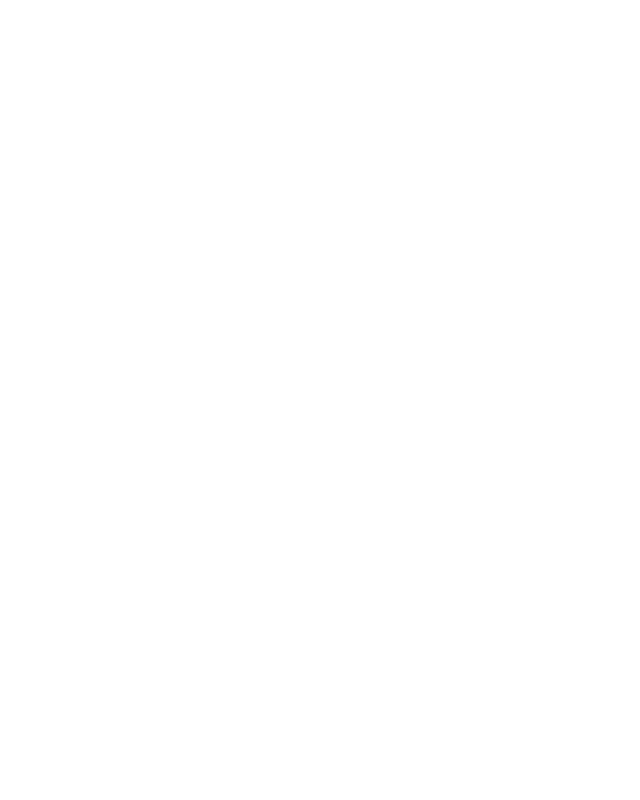
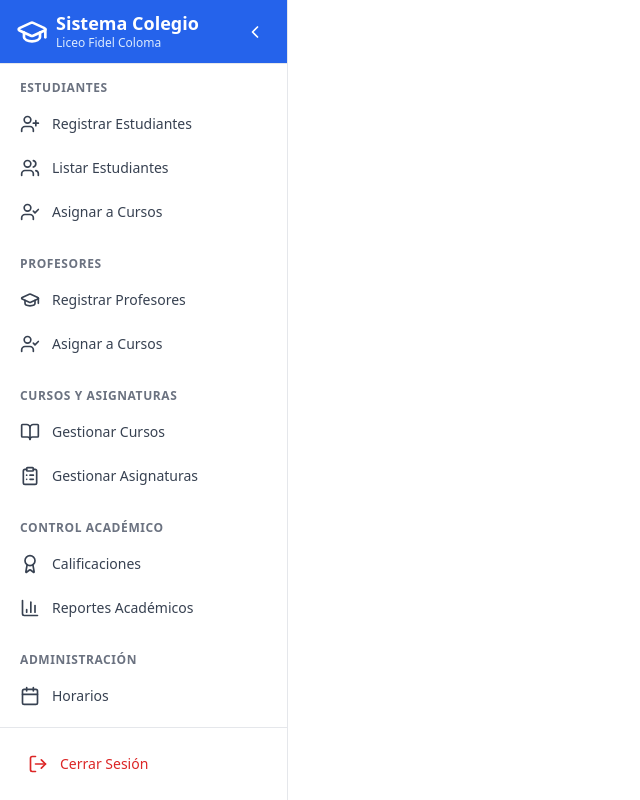
Before and after one commit to luiscr09/SistemaColegio, a React (Vite) app: page /sidebar in a window 1280 px wide. Before the commit this address had no page. Shown: the whole page, without its empty margins (0-640 px from the left). Built offline with nearby package versions, Linux system fonts and the light colour scheme.

Commit message:
Dashboard

```diff
--- a/package.json
+++ b/package.json
@@ -11,6 +11,7 @@
   },
   "dependencies": {
     "@supabase/supabase-js": "^2.78.0",
+    "lucide-react": "^0.552.0",
     "react": "^19.1.1",
     "react-dom": "^19.1.1",
     "react-router-dom": "^7.9.5"
--- a/src/App.tsx
+++ b/src/App.tsx
@@ -3,6 +3,8 @@
 import Login from './views/login'
 import Student from './views/student'
 import HomePage from './views/home'
+import Sidebar from './components/sidebar'
+import DashboardLayout from './views/DashboardLayout'
 
 
 
@@ -15,6 +17,7 @@
         <Route element={<Student/>} path='student'/>
         <Route element={<Login/>} path='login'/>
         <Route element={<HomePage/>} path='home'/>
+        <Route element={<Sidebar/>} path='sidebar'/>
       </Routes>
     </>
   )
--- /dev/null
+++ b/src/components/sidebar.tsx
@@ -0,0 +1,213 @@
+
+import { useState } from "react"
+import type React from "react"
+
+import {
+  Users,
+  UserPlus,
+  UserCheck,
+  GraduationCap,
+  BookOpen,
+  ClipboardList,
+  BarChart3,
+  Calendar,
+  CreditCard,
+  FileText,
+  CalendarDays,
+  Award,
+  Newspaper,
+  Bell,
+  Shield,
+  Database,
+  LogOut,
+  ChevronLeft,
+  ChevronRight,
+  Menu,
+  X,
+} from "lucide-react"
+import { Link, useLocation, useNavigate } from "react-router-dom"
+
+interface MenuItem {
+  title: string
+  icon: React.ComponentType<{ className?: string }>
+  href: string
+  badge?: string
+}
+
+interface MenuSection {
+  section: string
+  items: MenuItem[]
+}
+
+const menuData: MenuSection[] = [
+  {
+    section: "Estudiantes",
+    items: [
+      { title: "Registrar Estudiantes", icon: UserPlus, href: "#" },
+      { title: "Listar Estudiantes", icon: Users, href: "#" },
+      { title: "Asignar a Cursos", icon: UserCheck, href: "#" },
+    ],
+  },
+  {
+    section: "Profesores",
+    items: [
+      { title: "Registrar Profesores", icon: GraduationCap, href: "#" },
+      { title: "Asignar a Cursos", icon: UserCheck, href: "#" },
+    ],
+  },
+  {
+    section: "Cursos y Asignaturas",
+    items: [
+      { title: "Gestionar Cursos", icon: BookOpen, href: "#" },
+      { title: "Gestionar Asignaturas", icon: ClipboardList, href: "#" },
+    ],
+  },
+  {
+    section: "Control Académico",
+    items: [
+      { title: "Calificaciones", icon: Award, href: "#" },
+      { title: "Reportes Académicos", icon: BarChart3, href: "#" },
+    ],
+  },
+  {
+    section: "Administración",
+    items: [
+      { title: "Horarios", icon: Calendar, href: "#" },
+      { title: "Pagos y Matrículas", icon: CreditCard, href: "#" },
+      { title: "Reportes Financieros", icon: FileText, href: "#" },
+      { title: "Eventos Escolares", icon: CalendarDays, href: "#" },
+      { title: "Certificados", icon: Award, href: "#" },
+    ],
+  },
+  {
+    section: "Comunicación",
+    items: [
+      { title: "Noticias", icon: Newspaper, href: "#" },
+      { title: "Notificaciones", icon: Bell, href: "#" },
+    ],
+  },
+  {
+    section: "Usuarios y Sistema",
+    items: [
+      { title: "Roles y Permisos", icon: Shield, href: "#" },
+      { title: "Backup", icon: Database, href: "#" },
+    ],
+  },
+]
+
+export default function Sidebar() {
+  const [isCollapsed, setIsCollapsed] = useState(false)
+  const [isMobileOpen, setIsMobileOpen] = useState(false)
+  const {pathname} = useLocation();
+  const router = useNavigate();
+
+  const handleLogout = () => {
+    // In a real app, you would clear session/tokens here
+    router("/login")
+  }
+
+  return (
+    <>
+      {/* Mobile Menu Button */}
+      <button
+        onClick={() => setIsMobileOpen(!isMobileOpen)}
+        className="lg:hidden fixed top-4 left-4 z-50 p-2 bg-blue-600 text-white rounded-lg shadow-lg hover:bg-blue-700 transition-colors"
+      >
+        {isMobileOpen ? <X className="w-6 h-6" /> : <Menu className="w-6 h-6" />}
+      </button>
+
+      {/* Mobile Overlay */}
+      {isMobileOpen && (
+        <div className="lg:hidden fixed inset-0 bg-black/50 z-30" onClick={() => setIsMobileOpen(false)} />
+      )}
+
+      {/* Sidebar */}
+      <aside
+        className={`
+          fixed lg:sticky top-0 left-0 h-screen bg-white border-r border-gray-200
+          transition-all duration-300 ease-in-out z-40 flex flex-col
+          ${isCollapsed ? "w-20" : "w-72"}
+          ${isMobileOpen ? "translate-x-0" : "-translate-x-full lg:translate-x-0"}
+        `}
+      >
+        {/* Header */}
+        <div className="h-16 flex items-center justify-between px-4 border-b border-gray-200 bg-blue-600 text-white">
+          {!isCollapsed && (
+            <div className="flex items-center gap-2">
+              <GraduationCap className="w-8 h-8" />
+              <div>
+                <h1 className="font-bold text-lg leading-tight">Sistema Colegio</h1>
+                <p className="text-xs text-blue-100">Liceo Fidel Coloma</p>
+              </div>
+            </div>
+          )}
+          {isCollapsed && <GraduationCap className="w-8 h-8 mx-auto" />}
+
+          {/* Collapse Button - Desktop only */}
+          <button
+            onClick={() => setIsCollapsed(!isCollapsed)}
+            className="hidden lg:block p-1.5 hover:bg-blue-700 rounded-lg transition-colors"
+          >
+            {isCollapsed ? <ChevronRight className="w-5 h-5" /> : <ChevronLeft className="w-5 h-5" />}
+          </button>
+        </div>
+
+        {/* Menu Items */}
+        <div className="flex-1 overflow-y-auto py-4 px-2">
+          {menuData.map((section, idx) => (
+            <div key={idx} className="mb-6">
+              {!isCollapsed && (
+                <h3 className="px-3 mb-2 text-xs font-semibold text-gray-500 uppercase tracking-wider">
+                  {section.section}
+                </h3>
+              )}
+              {isCollapsed && <div className="h-px bg-gray-200 mx-2 mb-2" />}
+              <nav className="space-y-1">
+                {section.items.map((item, itemIdx) => {
+                  const Icon = item.icon
+                  const isActive = pathname === item.href
+                  return (
+                    <Link
+                      key={itemIdx}
+                      to={item.href}
+                      className={`
+                        flex items-center gap-3 px-3 py-2.5 rounded-lg transition-all
+                        ${isActive ? "bg-blue-50 text-blue-700 font-medium" : "text-gray-700 hover:bg-gray-100"}
+                        ${isCollapsed ? "justify-center" : ""}
+                      `}
+                      title={isCollapsed ? item.title : undefined}
+                    >
+                      <Icon className={`w-5 h-5 flex-shrink-0 ${isActive ? "text-blue-600" : ""}`} />
+                      {!isCollapsed && <span className="text-sm">{item.title}</span>}
+                      {!isCollapsed && item.badge && (
+                        <span className="ml-auto bg-blue-100 text-blue-700 text-xs px-2 py-0.5 rounded-full">
+                          {item.badge}
+                        </span>
+                      )}
+                    </Link>
+                  )
+                })}
+              </nav>
+            </div>
+          ))}
+        </div>
+
+        {/* Footer - Logout */}
+        <div className="border-t border-gray-200 p-4">
+          <button
+            onClick={handleLogout}
+            className={`
+              w-full flex items-center gap-3 px-3 py-2.5 rounded-lg
+              text-red-600 hover:bg-red-50 transition-all font-medium
+              ${isCollapsed ? "justify-center" : ""}
+            `}
+            title={isCollapsed ? "Cerrar Sesión" : undefined}
+          >
+            <LogOut className="w-5 h-5 flex-shrink-0" />
+            {!isCollapsed && <span className="text-sm">Cerrar Sesión</span>}
+          </button>
+        </div>
+      </aside>
+    </>
+  )
+}
--- /dev/null
+++ b/src/views/dashboardLayout.tsx
@@ -0,0 +1,16 @@
+import React from "react";
+import { Outlet } from "react-router-dom";
+import Sidebar from "../components/sidebar";
+
+const DashboardLayout: React.FC = () => {
+  return (
+    <div className="flex min-h-screen bg-gray-100">
+      <Sidebar />
+      <main className="flex-1 p-6 overflow-auto">
+        <Outlet />
+      </main>
+    </div>
+  );
+};
+
+export default DashboardLayout;
```
Also changed, not shown: 1 other file (tests, documents, lock files or other folders).
